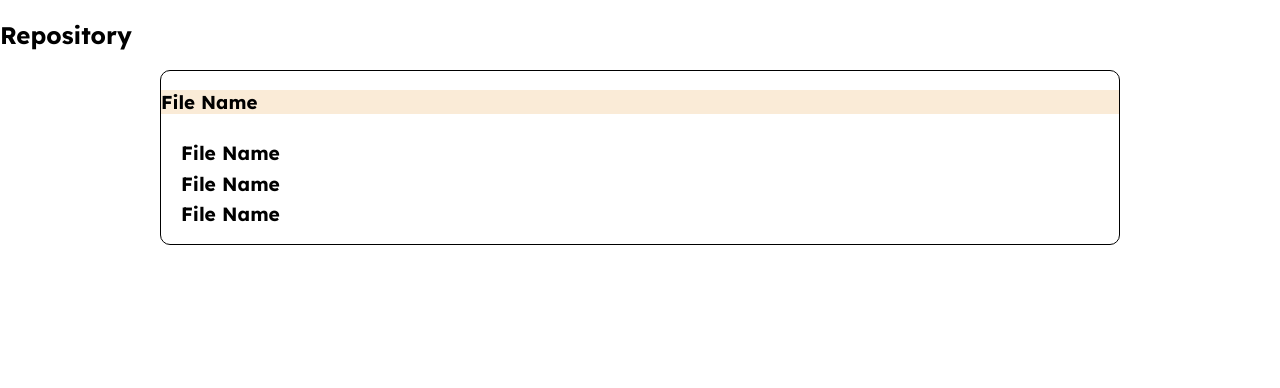
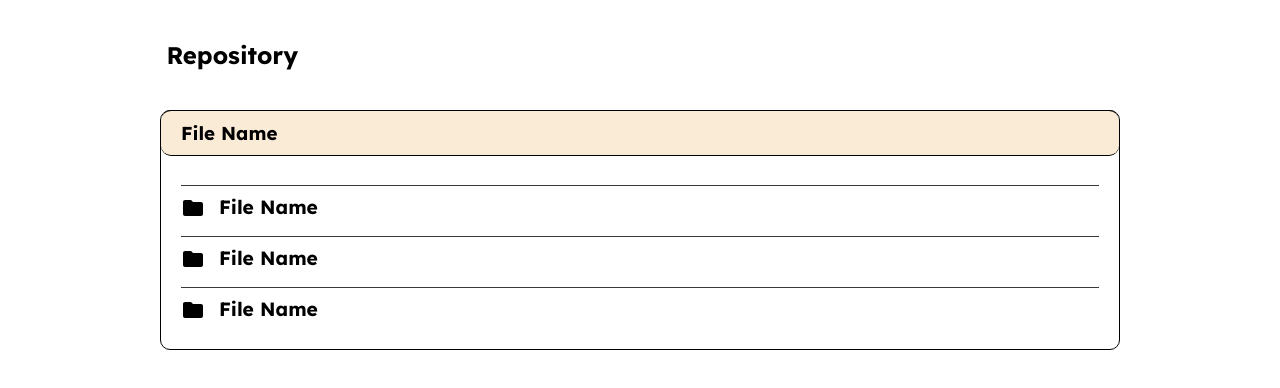
Before and after one commit to DianaCaraian/CreativeHubbers, a Next.js app in the folder creative-hubbers/: page /users/1/1 in a window 1280 px wide. Shown: the top 388 px of the page. Built offline with nearby package versions, Linux system fonts and the light colour scheme.

Commit message:
Update repo page

```diff
--- a/creative-hubbers/package.json
+++ b/creative-hubbers/package.json
@@ -12,6 +12,7 @@
   "dependencies": {
     "@fontsource/lexend": "^4.5.0",
     "@material-ui/core": "^4.12.3",
+    "@material-ui/icons": "^4.11.2",
     "jest": "^27.0.6",
     "next": "11.1.0",
     "react": "17.0.2",
--- a/creative-hubbers/pages/users/[userName]/[repoName].js
+++ b/creative-hubbers/pages/users/[userName]/[repoName].js
@@ -7,24 +7,7 @@ import CardActionArea from "@material-ui/core/CardActionArea";
 import CardContent from "@material-ui/core/CardContent";
 import CardMedia from "@material-ui/core/CardMedia";
 import { Typography } from "@material-ui/core";
-
-const useStyles = makeStyles((theme) => ({
-  root: {
-    flexGrow: 1,
-  },
-  paper: {
-    padding: theme.spacing(2),
-    textAlign: "center",
-    color: theme.palette.text.secondary,
-  },
-  media: {
-    height: 300,
-  },
-  cards: {
-    maxWidth: 450,
-  },
-  typography: {},
-}));
+import FolderIcon from "@material-ui/icons/Folder";
 
 const repoName = () => {
   return (
@@ -33,16 +16,25 @@ const repoName = () => {
 
       <div className={styles.content}>
         <h3 className={styles.foldername}>File Name</h3>
-        <div className={styles.filename}>
+        <div className={styles.fileContainer}>
+          <div className={styles.fileElem}>
+            <FolderIcon className={styles.icon} />
             <Typography gutterBottom variant="h4" component="h4">
               File Name
             </Typography>
+          </div>
+          <div className={styles.fileElem}>
+            <FolderIcon className={styles.icon} />
             <Typography gutterBottom variant="h4" component="h4">
               File Name
             </Typography>
+          </div>
+          <div className={styles.fileElem}>
+            <FolderIcon className={styles.icon} />
             <Typography gutterBottom variant="h4" component="h4">
               File Name
             </Typography>
+          </div>
         </div>
       </div>
     </div>
--- a/creative-hubbers/styles/Repo.module.css
+++ b/creative-hubbers/styles/Repo.module.css
@@ -1,12 +1,33 @@
 .foldername {
   background-color: antiquewhite;
-  /* padding: 10px 20px; */
+  padding: 10px 20px;
+  margin-top: -1px;
   height: 100%;
+  border-bottom: 1px solid black;
+  border-top: 1px solid black;
+  border-radius: 10px;
 }
 
-.filename {
+.fileContainer {
   padding: 10px 20px;
   border-radius: 10px;
+  /* display: flex;
+  flex-direction: column;
+  align-items: center;
+  width: 100%;
+   */
+}
+
+.icon {
+  margin-right: 14px;
+}
+
+.fileElem {
+  padding-top: 10px;
+  border-top: 1px solid rgb(58, 58, 58);
+  padding-bottom: 10px;
+  display: flex;
+  flex-direction: row;
 }
 
 .content {
@@ -21,6 +42,5 @@
 }
 
 .title {
-  /* padding: 20px 13%;
-} */
+  padding: 20px 13%;
 }
```
Also changed, not shown: 1 other file (tests, documents, lock files or other folders). Lines whose indentation alone changed are shown as unchanged.
